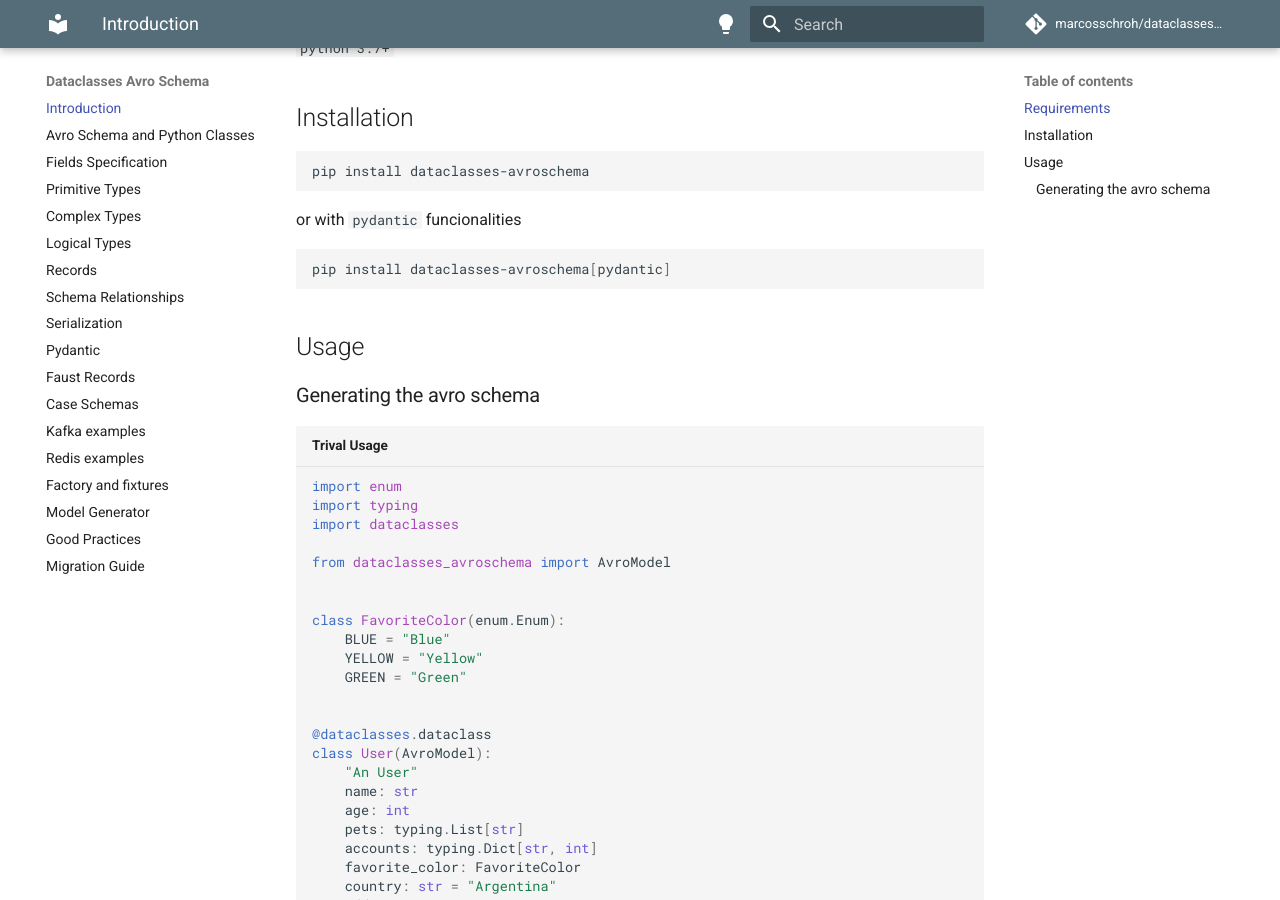
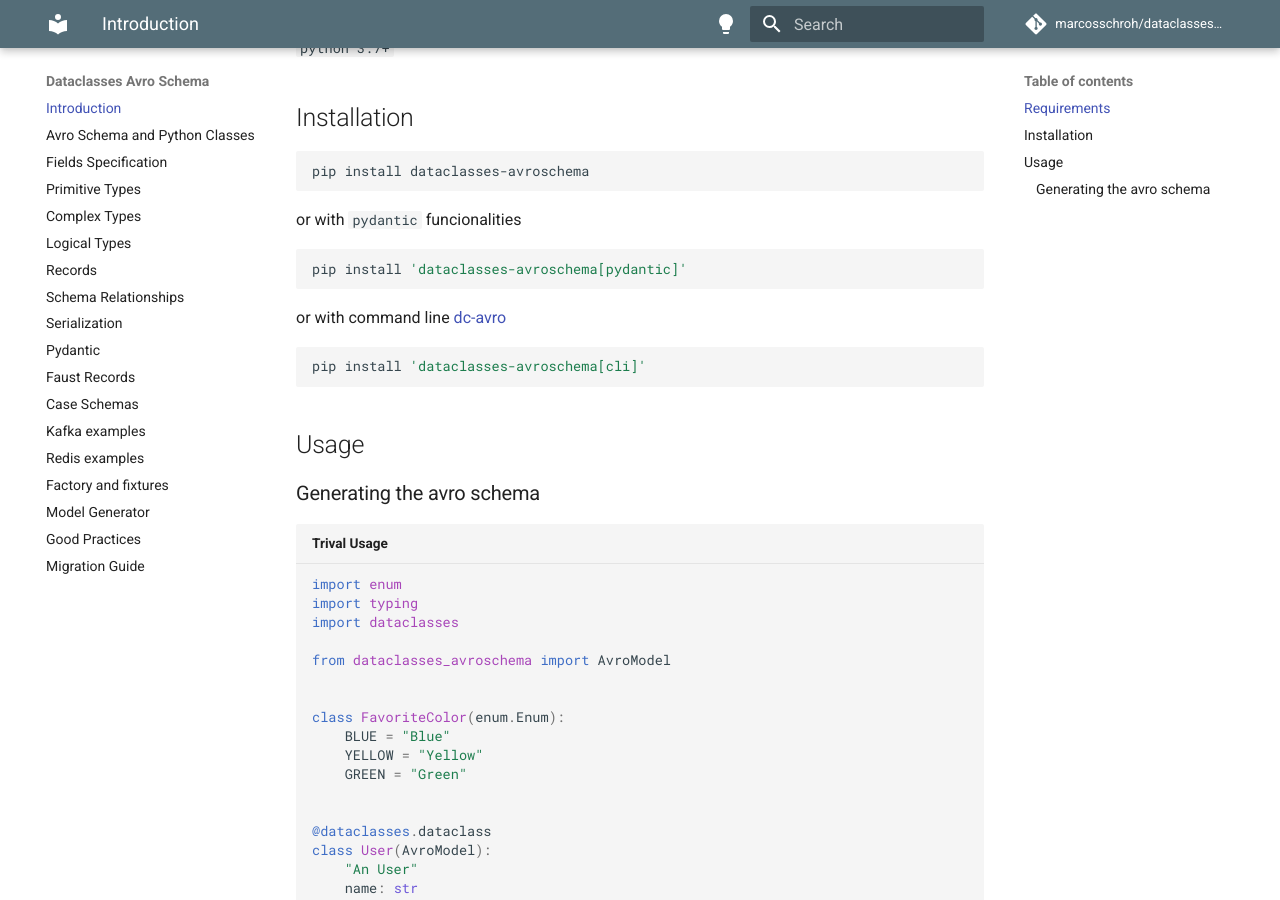
Before and after one commit to marcosschroh/dataclasses-avroschema, an MkDocs documentation site: the page built from docs/index.md, in a window 1280 px wide and 900 px high, scrolled down 305 px. Built offline with MkDocs 1.6.1 and Material for MkDocs 9.7.7, drawn with Linux system fonts in a browser that asks for light colours; comment, search, counter and statistics services are not loaded.

Commit message:
fix: dependencies and documentation (#252)
Co-authored-by: Marcos Schroh <marcos.schroh@kpn.com>

````diff
--- a/docs/index.md
+++ b/docs/index.md
@@ -20,7 +20,13 @@ pip install dataclasses-avroschema
 or with `pydantic` funcionalities
 
 ```bash
-pip install dataclasses-avroschema[pydantic]
+pip install 'dataclasses-avroschema[pydantic]'
+```
+
+or with command line [dc-avro](https://marcosschroh.github.io/dc-avro/)
+
+```bash
+pip install 'dataclasses-avroschema[cli]'
 ```
 
 ## Usage
--- a/setup.py
+++ b/setup.py
@@ -22,13 +22,14 @@ setup(
         "inflect>=5.3.0",
         "fastavro>=1.7.0",
         "pytz",
-        "dacite>=1.6.0",
-        "faker>=8.1.1",
+        "dacite>=1.8.0",
+        "faker>=17.6.0",
         'typing_extensions>=3.7.4;python_version<"3.9"',
         "stringcase>=1.2.0",
     ],
     extras_require={
         "pydantic": ["pydantic>=1.9.0"],
+        "cli": ["dc-avro>=0.6.1"],
     },
     author_email="schrohm@gmail.com",
     url="https://github.com/marcosschroh/dataclasses-avroschema",
````
Also changed, not shown: README.md (+6 -0 lines), docs/model_generator.md (+2 -2 lines).
